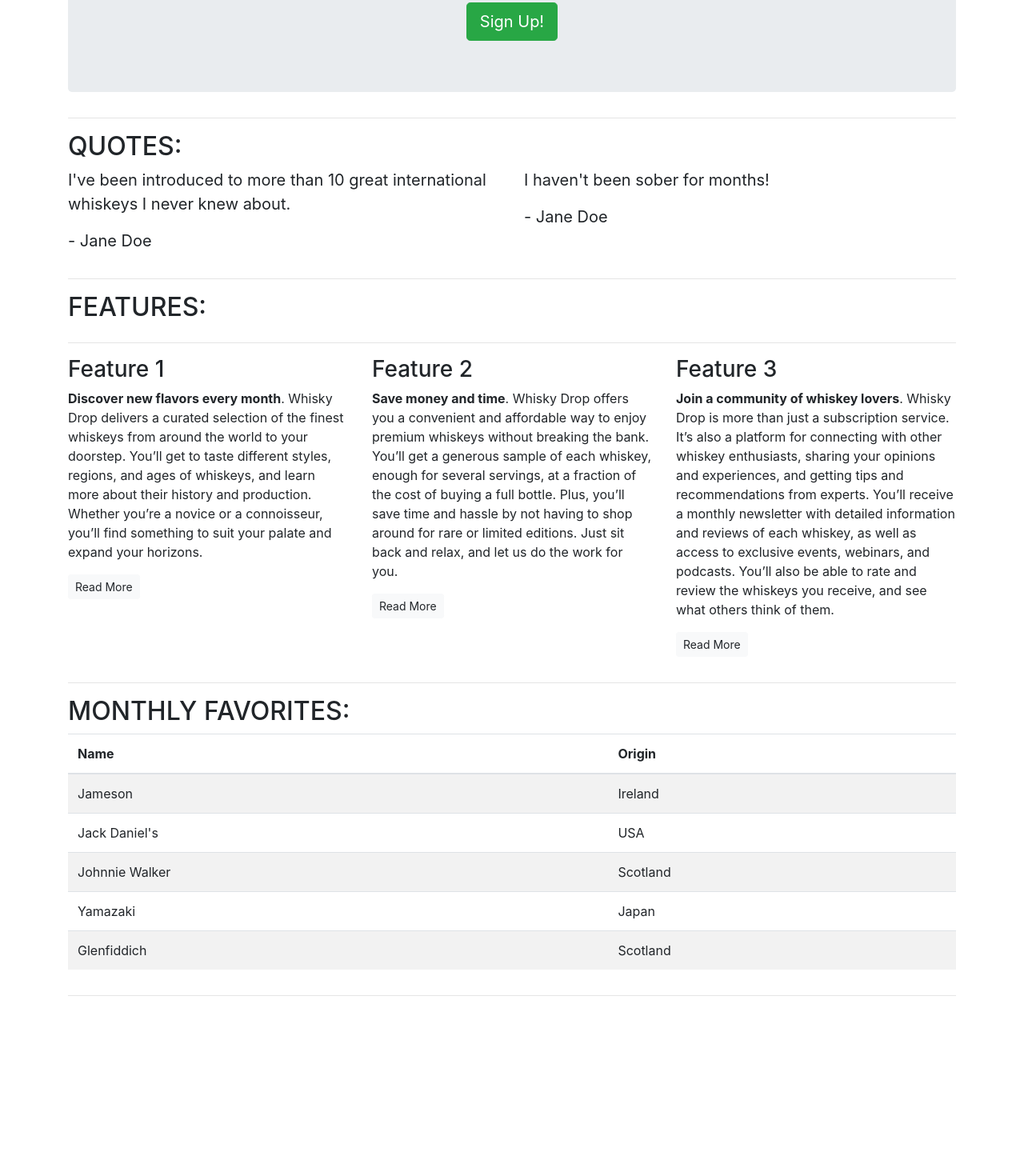
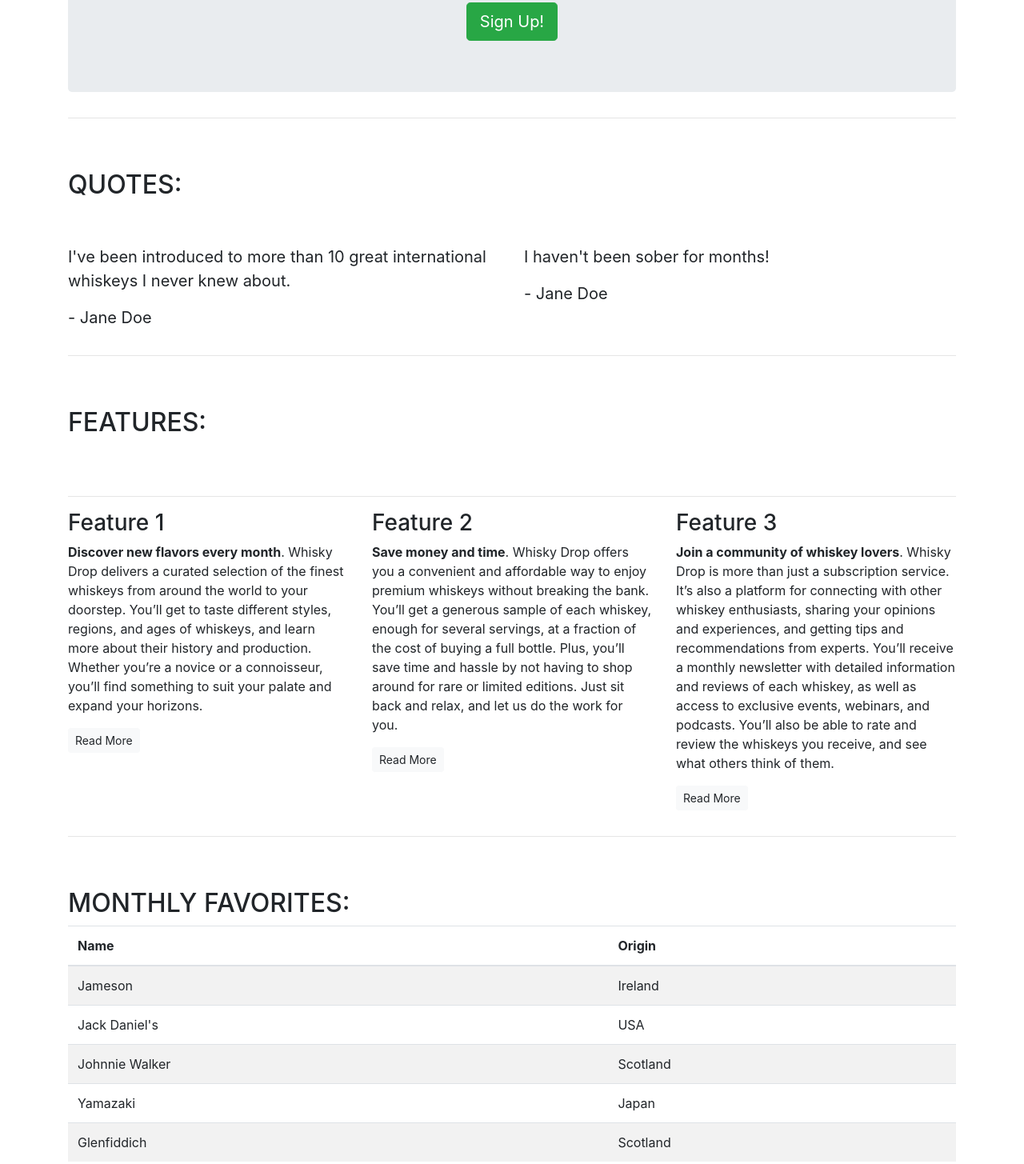
Before and after one commit to yosephdev/whiskey-drop, a plain HTML site: page index.html in a window 1280 px wide. Shown: the part 275-1730 px from the top of the page at 80% size. Before the commit the page ends 1536 px from the top, so only its background shows below. Drawn offline with nearby package versions, Linux system fonts and the light colour scheme.

Commit message:
feat: Add my-5 to quotes, features ad favorites section

```diff
--- a/index.html
+++ b/index.html
@@ -46,7 +46,7 @@
         <!-- Quotes -->
         <section class="quotes">
             <div class="row">
-                <div class="col-12 col-md-6">
+                <div class="col-12 my-5">
                     <h2 class="text-uppercase">Quotes:</h2>
                 </div>
             </div>
@@ -71,7 +71,7 @@
         <!-- Features -->
         <section class="features">
             <div class="row">
-                <div class="col-12">
+                <div class="col-12 my-5">
                     <h2 class="text-uppercase">Features:</h2>
                 </div>
             </div>
@@ -128,7 +128,7 @@
         <!-- Monthly favorites -->
         <section class="monthly-favorites">
             <div class="row">
-                <div class="col-12">
+                <div class="col-12 my-5">
                     <h2 class="text-uppercase">Monthly favorites:</h2>
                     <table class="table table-striped">
                         <thead>
```
